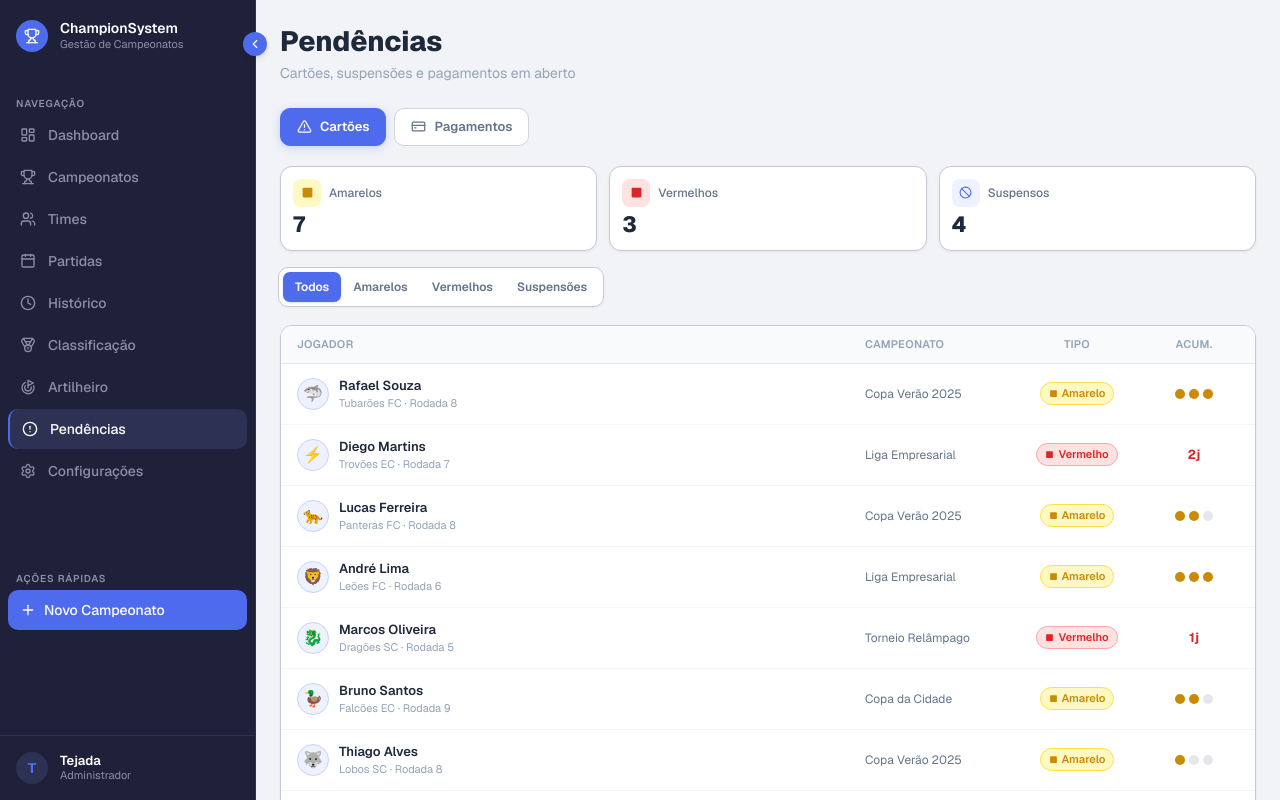
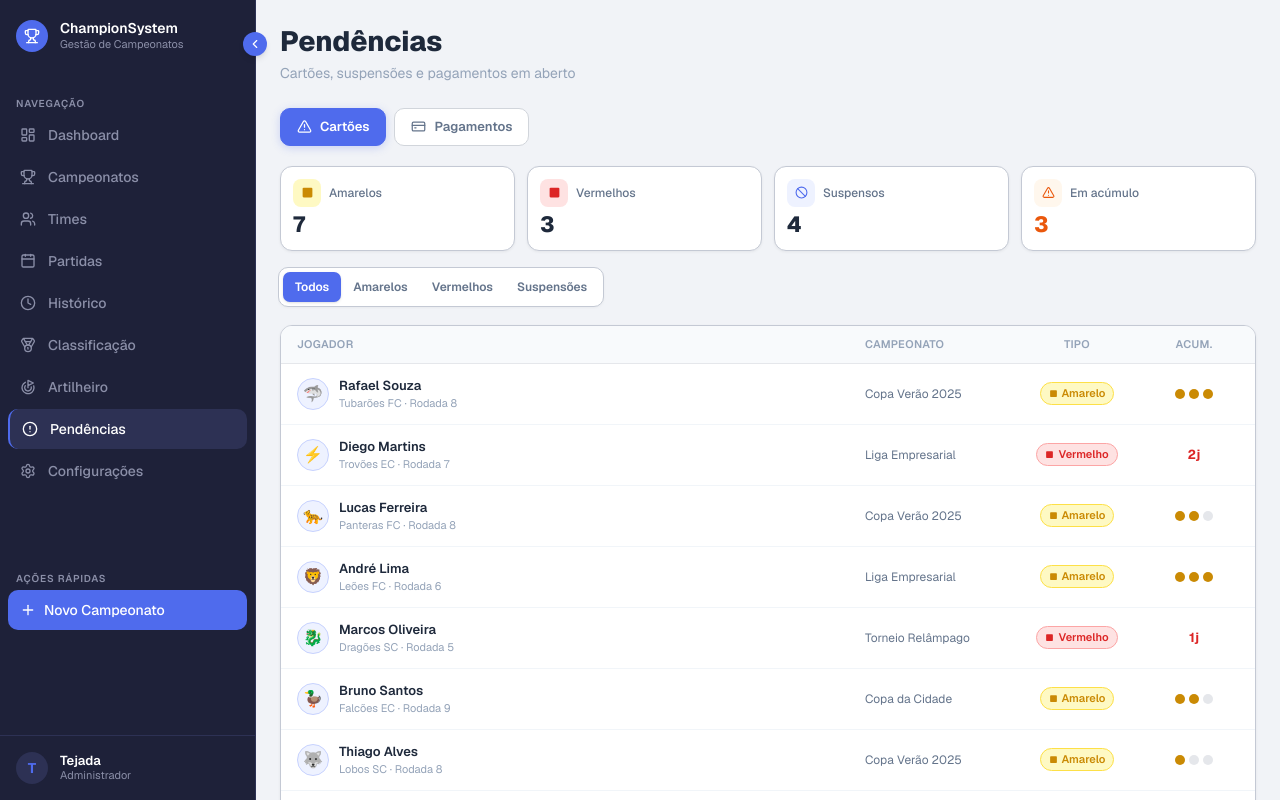
Before and after one commit to usertejada/gerenciador-de-campeonato, a Next.js app: page /pendencias in a window 1280 px wide. Shown: the top 800 px of the page. Built offline with nearby package versions, Linux system fonts and the light colour scheme.

Commit message:
atualização na pagina pendencia os cards

```diff
--- a/app/pendencias/_components/CartoesTab.tsx
+++ b/app/pendencias/_components/CartoesTab.tsx
@@ -3,7 +3,7 @@
 "use client";
 
 import { useState, useMemo } from "react";
-import { Square, Ban, ShieldOff } from "lucide-react";
+import { Square, Ban, ShieldOff, AlertTriangle } from "lucide-react";
 
 // ── Tipos ────────────────────────────────────────────────────────────────────
 type TipoCartao = "Amarelo" | "Vermelho";
@@ -104,12 +104,13 @@ export default function CartoesTab() {
 
   const totalAmarelos  = CARTOES_MOCK.filter((c) => c.tipo === "Amarelo").length;
   const totalVermelhos = CARTOES_MOCK.filter((c) => c.tipo === "Vermelho").length;
+  const totalAcumulo   = CARTOES_MOCK.filter((c) => c.tipo === "Amarelo" && (c.acumulados ?? 0) >= 3).length;
 
   return (
     <div className="flex flex-col gap-4">
 
       {/* ── Cards de resumo ──────────────────────────────────────────── */}
-      <div className="grid grid-cols-3 gap-3">
+      <div className="grid grid-cols-2 sm:grid-cols-4 gap-3">
 
         <div className="bg-white rounded-[12px] border border-[#C4C9D4] shadow-[0_1px_3px_rgba(0,0,0,0.06)] p-3 flex flex-col gap-1">
           <div className="flex items-center gap-2">
@@ -139,6 +140,16 @@ export default function CartoesTab() {
             <span className="text-[#64748B] text-[12px] font-medium">Suspensos</span>
           </div>
           <p className="text-[#1E293B] font-extrabold text-[22px] leading-tight">{SUSPENSOS_MOCK.length}</p>
+        </div>
+
+        <div className="bg-white rounded-[12px] border border-[#C4C9D4] shadow-[0_1px_3px_rgba(0,0,0,0.06)] p-3 flex flex-col gap-1">
+          <div className="flex items-center gap-2">
+            <div className="w-7 h-7 rounded-[8px] bg-[#FFF7ED] flex items-center justify-center">
+              <AlertTriangle size={13} color="#EA580C" />
+            </div>
+            <span className="text-[#64748B] text-[12px] font-medium">Em acúmulo</span>
+          </div>
+          <p className="text-[#EA580C] font-extrabold text-[22px] leading-tight">{totalAcumulo}</p>
         </div>
 
       </div>
--- a/app/pendencias/_components/PagamentosTab.tsx
+++ b/app/pendencias/_components/PagamentosTab.tsx
@@ -3,7 +3,7 @@
 "use client";
 
 import { useState, useMemo } from "react";
-import { DollarSign, Clock, CheckCircle, AlertCircle } from "lucide-react";
+import { DollarSign, Clock, CheckCircle, AlertCircle, TrendingDown } from "lucide-react";
 
 // ── Tipos ────────────────────────────────────────────────────────────────────
 type StatusPagamento = "Pendente" | "Atrasado" | "Pago";
@@ -71,6 +71,7 @@ export default function PagamentosTab() {
   const totalAberto  = PAGAMENTOS_MOCK.filter((p) => p.status !== "Pago").reduce((s, p) => s + p.valor, 0);
   const totalAtrasado = PAGAMENTOS_MOCK.filter((p) => p.status === "Atrasado").reduce((s, p) => s + p.valor, 0);
   const qtdPendente  = PAGAMENTOS_MOCK.filter((p) => p.status === "Pendente").length;
+  const totalPago     = PAGAMENTOS_MOCK.filter((p) => p.status === "Pago").reduce((s, p) => s + p.valor, 0);
 
   const fmt = (v: number) =>
     v.toLocaleString("pt-BR", { style: "currency", currency: "BRL" });
@@ -79,7 +80,7 @@ export default function PagamentosTab() {
     <div className="flex flex-col gap-4">
 
       {/* ── Cards de resumo ──────────────────────────────────────────── */}
-      <div className="grid grid-cols-3 gap-3">
+      <div className="grid grid-cols-2 sm:grid-cols-4 gap-3">
 
         <div className="bg-white rounded-[12px] border border-[#C4C9D4] shadow-[0_1px_3px_rgba(0,0,0,0.06)] p-3 flex flex-col gap-1">
           <div className="flex items-center gap-2">
@@ -109,6 +110,16 @@ export default function PagamentosTab() {
             <span className="text-[#64748B] text-[12px] font-medium">Pendentes</span>
           </div>
           <p className="text-[#CA8A04] font-extrabold text-[22px] leading-tight">{qtdPendente}</p>
+        </div>
+
+        <div className="bg-white rounded-[12px] border border-[#C4C9D4] shadow-[0_1px_3px_rgba(0,0,0,0.06)] p-3 flex flex-col gap-1">
+          <div className="flex items-center gap-2">
+            <div className="w-7 h-7 rounded-[8px] bg-[#DCFCE7] flex items-center justify-center">
+              <CheckCircle size={13} color="#16A34A" />
+            </div>
+            <span className="text-[#64748B] text-[12px] font-medium">Pagos</span>
+          </div>
+          <p className="text-[#16A34A] font-extrabold text-[17px] leading-tight">{fmt(totalPago)}</p>
         </div>
 
       </div>
```
